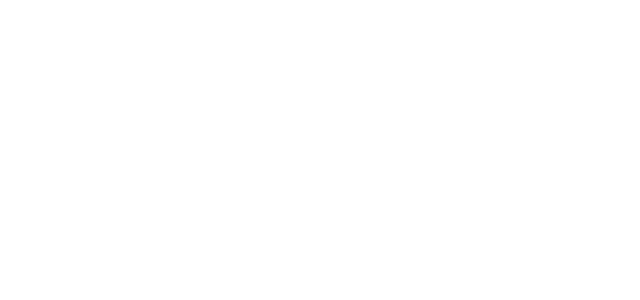
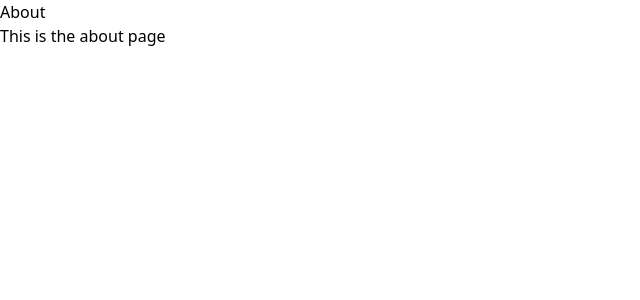
Before and after one commit to gokaybiz/radphysbio, a Nuxt app: page /about in a window 1280 px wide. Before the commit this address had no page. Shown: the top 300 px of the page, without its empty margins (0-640 px from the left). Built offline with nearby package versions, Linux system fonts and the light colour scheme.

Commit message:
feat: update navigation and about  page etc.

```diff
--- a/components/Navbar.vue
+++ b/components/Navbar.vue
@@ -70,9 +70,9 @@
         <!-- Cart Icon -->
         <NuxtLink
           class="mr-4 text-neutral-600 transition duration-200 hover:text-neutral-700 hover:ease-in-out focus:text-neutral-700 disabled:text-black/30 motion-reduce:transition-none dark:text-neutral-200 dark:hover:text-neutral-300 dark:focus:text-neutral-300 [&.active]:text-black/90 dark:[&.active]:text-neutral-400"
-          to="/"
+          to="http://radbiodb.physics.ntua.gr/"
         >
-          RadBioPhys
+          RadBioBase
         </NuxtLink>
       </div>
     </div>
--- a/error.vue
+++ b/error.vue
@@ -71,6 +71,18 @@
 
 <script lang="ts" setup>
 const router = useRouter();
+
+useHead(() => ({
+  title: "404",
+  meta: [
+    {
+      hid: "description",
+      name: "description",
+      content: "Page not found",
+    },
+  ],
+}));
+
 const goBack = () => {
   router.push("/");
 };
--- a/nuxt.config.ts
+++ b/nuxt.config.ts
@@ -30,6 +30,7 @@
 
   app: {
     head: {
+      titleTemplate: "%s - RadBioPhys",
       title: "RadBioPhys",
       charset: "utf-8",
       viewport: "width=device-width, initial-scale=1",
--- /dev/null
+++ b/pages/about.vue
@@ -0,0 +1,18 @@
+<script lang="ts" setup>
+useHead(() => ({
+  title: "About",
+  meta: [
+    {
+      hid: "description",
+      name: "description",
+      content: "About page",
+    },
+  ],
+}));
+</script>
+<template>
+  <div>
+    <h1>About</h1>
+    <p>This is the about page</p>
+  </div>
+</template>
--- a/pages/index.vue
+++ b/pages/index.vue
@@ -86,6 +86,17 @@
 const exportData = (type: string) => {
   workerService.exportData(type);
 };
+
+useHead(() => ({
+  title: "Homepage",
+  meta: [
+    {
+      hid: "description",
+      name: "description",
+      content: "Radiation Biology and Physics",
+    },
+  ],
+}));
 </script>
 
 <template>
```
